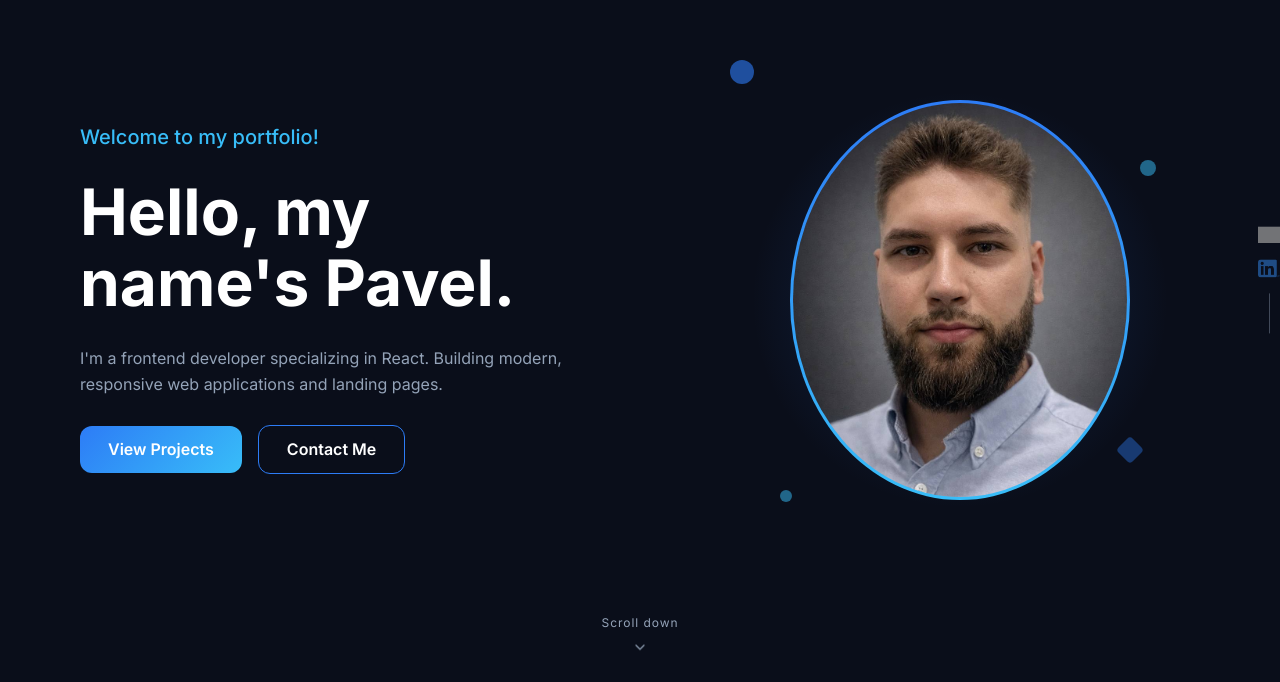
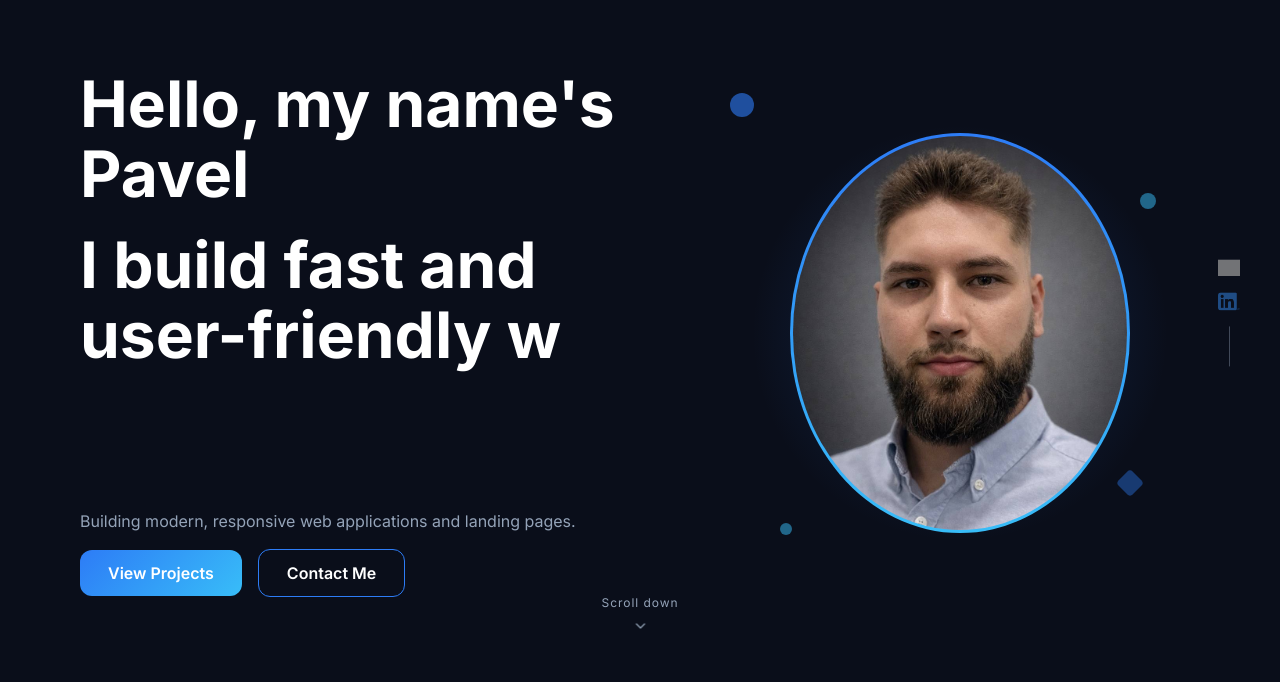
Before and after one commit to ep1cvoice/portfolio-landing, a React (Vite) app: page / in a window 1280 px wide. Shown: the part 118-800 px from the top of the page. Built offline with nearby package versions, Linux system fonts and the light colour scheme; grey boxes are pictures that could not be loaded.

Commit message:
hero styles and typing titles

```diff
--- a/src/components/Footer/Footer.jsx
+++ b/src/components/Footer/Footer.jsx
@@ -5,7 +5,6 @@ function Footer() {
   return (
     <footer className={styles.footer}>
       <a href="#home" className={styles.startOver}>
-        <ChevronUp size={16} className={styles.arrow} />
         <ChevronUp size={16} className={styles.arrow} />
         <span className={styles.startOverLabel}>Start over</span>
       </a>
--- a/src/components/Hero/Hero.jsx
+++ b/src/components/Hero/Hero.jsx
@@ -1,23 +1,122 @@
+import { useEffect, useState } from 'react';
 import { ChevronDown } from 'lucide-react';
 import githubIcon from '../../assets/icons/GitHub_Invertocat_White.svg';
 import linkedinIcon from '../../assets/icons/in_logo.png';
 import styles from './Hero.module.css';
 
+const LINE1 = "Hello, my name's Pavel";
+
+const PHRASES = [
+	"I'm a frontend developer",
+	'I build fast and user-friendly web applications',
+	'I create interfaces that deliver results.',
+];
+
+const TYPE_SPEED_MIN = 40;
+const TYPE_SPEED_MAX = 80;
+const DELETE_SPEED = 22;
+const PAUSE_AFTER_TYPE = 1200;
+const PAUSE_BEFORE_TYPE = 300;
+
+function randType() {
+	return Math.floor(Math.random() * (TYPE_SPEED_MAX - TYPE_SPEED_MIN + 1)) + TYPE_SPEED_MIN;
+}
+
 function Hero() {
+	const [line1Text, setLine1Text] = useState('');
+	const [line2Text, setLine2Text] = useState('');
+	const [currentPhraseIndex, setCurrentPhraseIndex] = useState(0);
+	const [isDeleting, setIsDeleting] = useState(false);
+	const [isLine1Finished, setIsLine1Finished] = useState(false);
+	const [isFinished, setIsFinished] = useState(false);
+
+	// ── Line 1: type once, never delete ──────────────────────────────
+	useEffect(() => {
+		if (isLine1Finished) return;
+
+		if (line1Text.length < LINE1.length) {
+			const t = setTimeout(() => {
+				setLine1Text(LINE1.slice(0, line1Text.length + 1));
+			}, randType());
+			return () => clearTimeout(t);
+		} else {
+			setIsLine1Finished(true);
+		}
+	}, [line1Text, isLine1Finished]);
+
+	// ── Line 2: start after line 1, stop on last phrase ──────────────
+	useEffect(() => {
+		if (!isLine1Finished || isFinished) return;
+
+		const phrase = PHRASES[currentPhraseIndex];
+		const isLast = currentPhraseIndex === PHRASES.length - 1;
+
+		if (!isDeleting) {
+			if (line2Text.length < phrase.length) {
+				const t = setTimeout(() => {
+					setLine2Text(phrase.slice(0, line2Text.length + 1));
+				}, randType());
+				return () => clearTimeout(t);
+			}
+			// Fully typed
+			if (isLast) {
+				setIsFinished(true);
+				return;
+			}
+			const t = setTimeout(() => setIsDeleting(true), PAUSE_AFTER_TYPE);
+			return () => clearTimeout(t);
+		} else {
+			if (line2Text.length > 0) {
+				const t = setTimeout(() => {
+					setLine2Text(line2Text.slice(0, -1));
+				}, DELETE_SPEED);
+				return () => clearTimeout(t);
+			}
+			const t = setTimeout(() => {
+				setIsDeleting(false);
+				setCurrentPhraseIndex((i) => i + 1);
+			}, PAUSE_BEFORE_TYPE);
+			return () => clearTimeout(t);
+		}
+	}, [isLine1Finished, isFinished, line2Text, currentPhraseIndex, isDeleting]);
+
 	return (
-    <section id="home" className={styles.hero}>
+		<section id='home' className={styles.hero}>
 			<div className={styles.content}>
 				{/* Left */}
 				<div className={styles.left}>
-          <span className={styles.subtitle}>Welcome to my portfolio!</span>
-          <h1 className={styles.heading}>Hello, my name's Pavel.</h1>
-          <p className={styles.description}>
-            I'm a frontend developer specializing in React. Building modern,
-            responsive web applications and landing pages.
-          </p>
+					<div className={styles.typewriterBlock}>
+						{/* Line 1 — types once, stays */}
+						<div className={styles.typewriterLine}>
+							<span className={`${styles.typewriterText} ${styles.typewriterTextMuted}`}>{line1Text}</span>
+							{!isLine1Finished && (
+								<span className={styles.cursor} aria-hidden='true'>
+									|
+								</span>
+							)}
+						</div>
+
+						{/* Line 2 — starts after line 1, stops on last phrase */}
+						<div className={styles.typewriterLine}>
+							{isLine1Finished && (
+								<>
+									<span className={styles.typewriterText}>{line2Text}</span>
+									<span className={styles.cursor} aria-hidden='true'>
+										|
+									</span>
+								</>
+							)}
+						</div>
+					</div>
+
+					<p className={styles.description}>Building modern, responsive web applications and landing pages.</p>
 					<div className={styles.cta}>
-            <a href="#projects" className={styles.btnPrimary}>View Projects</a>
-            <a href="#contact" className={styles.btnOutline}>Contact Me</a>
+						<a href='#projects' className={styles.btnPrimary}>
+							View Projects
+						</a>
+						<a href='#contact' className={styles.btnOutline}>
+							Contact Me
+						</a>
 					</div>
 				</div>
 
@@ -35,20 +134,19 @@ function Hero() {
 
 				{/* Social links */}
 				<div className={styles.social}>
-          <a href="#" aria-label="GitHub" className={styles.socialIcon}>
-            <img src={githubIcon} alt="GitHub" width={22} height={22} />
+					<a href='#' aria-label='GitHub' className={styles.socialIcon}>
+						<img src={githubIcon} alt='GitHub' width={22} height={22} />
 					</a>
-          <a href="#" aria-label="LinkedIn" className={styles.socialIcon}>
-            <img src={linkedinIcon} alt="LinkedIn" width={22} height={22} className={styles.linkedinIcon} />
+					<a href='#' aria-label='LinkedIn' className={styles.socialIcon}>
+						<img src={linkedinIcon} alt='LinkedIn' width={22} height={22} className={styles.linkedinIcon} />
 					</a>
 					<div className={styles.socialLine} />
 				</div>
-      </div>
-
-      <a href="#about" className={styles.scrollDown}>
+				<a href='#about' className={styles.scrollDown}>
 					<span className={styles.scrollDownLabel}>Scroll down</span>
 					<ChevronDown size={16} className={styles.arrow} />
 				</a>
+			</div>
 		</section>
 	);
 }
--- a/src/components/Hero/Hero.module.css
+++ b/src/components/Hero/Hero.module.css
@@ -1,4 +1,5 @@
 .hero {
+  position: relative;
 	background-color: var(--bg-dark);
 	min-height: 100vh;
 	display: flex;
@@ -10,6 +11,7 @@
 	flex: 1;
 	display: flex;
 	align-items: center;
+
 	justify-content: space-between;
 	padding: 80px 80px 40px;
 	position: relative;
@@ -19,22 +21,50 @@
 .left {
 	display: flex;
 	flex-direction: column;
-  gap: 28px;
+	gap: 14px;
 	max-width: 620px;
 }
 
-.subtitle {
-  font-size: var(--font-size-lg);
-  font-weight: 500;
-  color: var(--font-accent);
+/* ── Typewriter block ── */
+.typewriterBlock {
+	display: flex;
+	flex-direction: column;
+	gap: 20px;
+	height: calc(64px * 1.1 * 6 + 4px); /* pre-reserve max height so nothing shifts during typing */
+	overflow: hidden;
 }
 
-.heading {
+.typewriterLine {
+	min-height: calc(var(--font-size-hero) * 1.1);
+}
+
+
+.typewriterText {
   font-size: var(--font-size-hero);
 	font-weight: 700;
 	color: var(--font-primary);
 	line-height: 1.1;
-  max-width: 464px;
+}
+
+
+.cursor {
+	display: inline;
+	font-size: var(--font-size-hero);
+	font-weight: 200;
+	color: var(--font-accent);
+	line-height: 1.1;
+	margin-left: 3px;
+	animation: blink 0.85s step-start infinite;
+}
+
+@keyframes blink {
+	0%,
+	100% {
+		opacity: 1;
+	}
+	50% {
+		opacity: 0;
+	}
 }
 
 .description {
@@ -60,7 +90,9 @@
 	color: var(--font-primary);
 	font-size: var(--font-size-md);
 	font-weight: 600;
-  transition: opacity 0.2s, transform 0.2s;
+	transition:
+		opacity 0.2s,
+		transform 0.2s;
 }
 
 .btnPrimary:hover {
@@ -78,7 +110,9 @@
 	color: var(--font-primary);
 	font-size: var(--font-size-md);
 	font-weight: 600;
-  transition: background 0.2s, transform 0.2s;
+	transition:
+		background 0.2s,
+		transform 0.2s;
 }
 
 .btnOutline:hover {
@@ -121,7 +155,7 @@
 	width: 100%;
 	height: 100%;
 	border-radius: 50%;
-  background: linear-gradient(155deg, #1a2a6c 0%, #2D7CF6 60%, #38BDF8 100%);
+	background: linear-gradient(155deg, #1a2a6c 0%, #2d7cf6 60%, #38bdf8 100%);
 	background-image: url(../../assets/photo/photo1.jpg);
 	background-position: center 30%;
 	background-size: cover;
@@ -177,7 +211,7 @@
 /* ── Social links ── */
 .social {
 	position: absolute;
-  right: 0;
+	right: 40px;
 	top: 50%;
 	transform: translateY(-50%);
 	display: flex;
@@ -214,10 +248,14 @@
 
 /* ── Scroll down ── */
 .scrollDown {
+  position: absolute;
 	display: flex;
 	flex-direction: column;
 	align-items: center;
 	justify-content: center;
+  bottom: 20px;
+	left: 50%;
+  transform: translateX(-50%);
 	gap: 2px;
 	padding-bottom: 28px;
 	color: var(--font-secondary);
@@ -247,8 +285,13 @@
 }
 
 @keyframes jumpDown {
-  0%, 100% { transform: translateY(0); }
-  50%       { transform: translateY(5px); }
+	0%,
+	100% {
+		transform: translateY(0);
+	}
+	50% {
+		transform: translateY(5px);
+	}
 }
 
 /* ── Responsive ── */
@@ -275,7 +318,11 @@
 }
 
 @media (max-width: 1024px) {
-  .heading {
+	.typewriterBlock {
+		height: calc(52px * 1.1 * 6 + 4px);
+	}
+	.typewriterText,
+	.cursor {
 		font-size: 52px;
 	}
 	.right {
@@ -310,9 +357,12 @@
 		gap: 48px;
 		align-items: flex-start;
 	}
-  .heading {
+	.typewriterBlock {
+		height: calc(40px * 1.1 * 6 + 4px);
+	}
+	.typewriterText,
+	.cursor {
 		font-size: 40px;
-    max-width: 100%;
 	}
 	.description {
 		max-width: 100%;
@@ -338,4 +388,18 @@
 	.decoDot {
 		display: none;
 	}
+  .scrollDown {
+		display: none;
 	}
+
+	.right {
+		align-self: center;
+	}
+
+  .content {
+    align-items: center; /* center everything */
+		padding: 20px 20px 16px; /* was 40px 24px 32px */
+		gap: 20px;
+	}
+
+}
--- a/styles/globals.css
+++ b/styles/globals.css
@@ -6,7 +6,7 @@
 
 html {
 	scroll-behavior: smooth;
-	scroll-padding-top: 60px;
+	scroll-padding-top: 30px;
 }
 
 body {
```
Also changed, not shown: src/components/Header/Header.jsx (+27 -19 lines), src/components/Header/Header.module.css (+35 -10 lines). Lines whose indentation alone changed are shown as unchanged.
